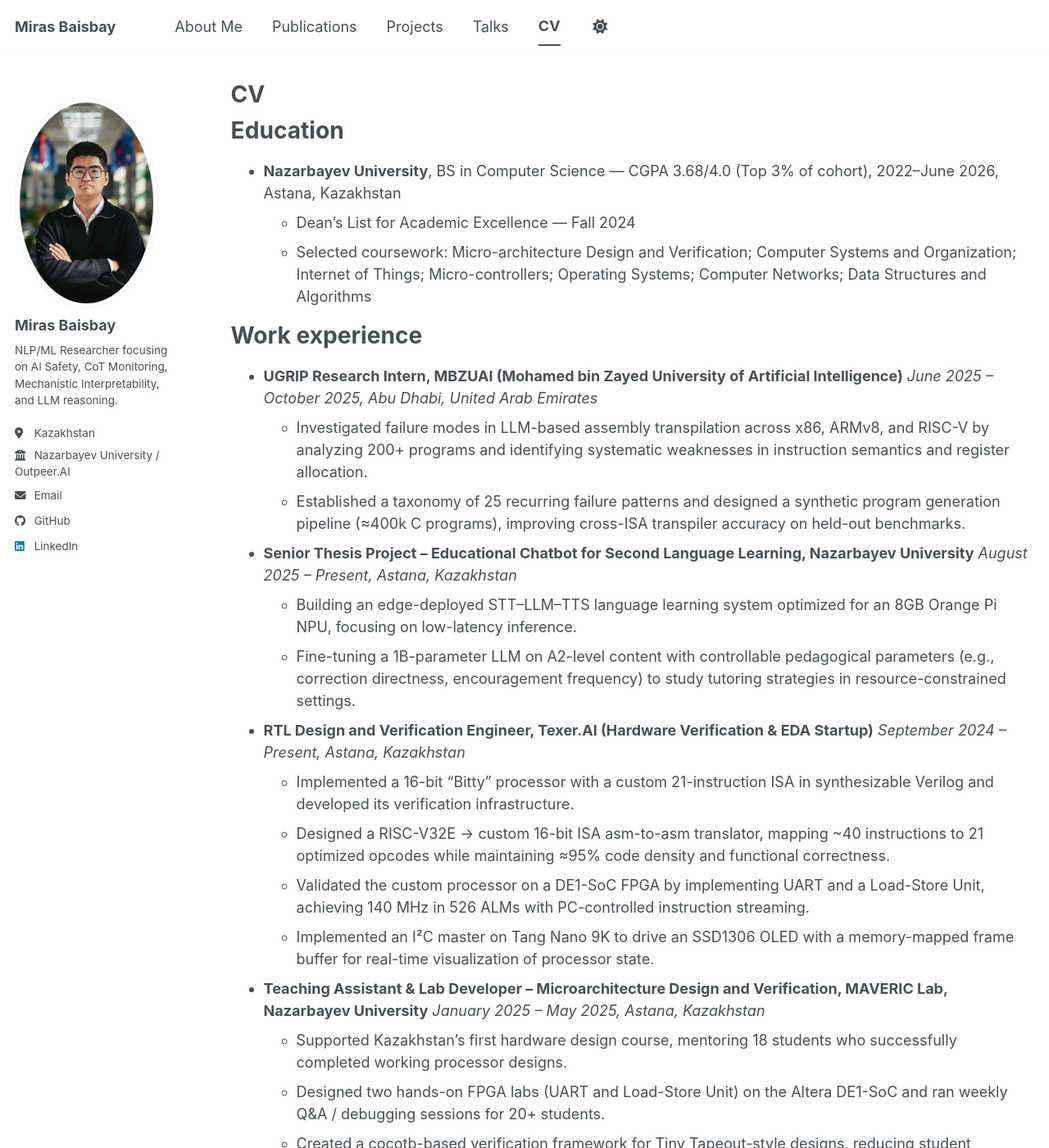
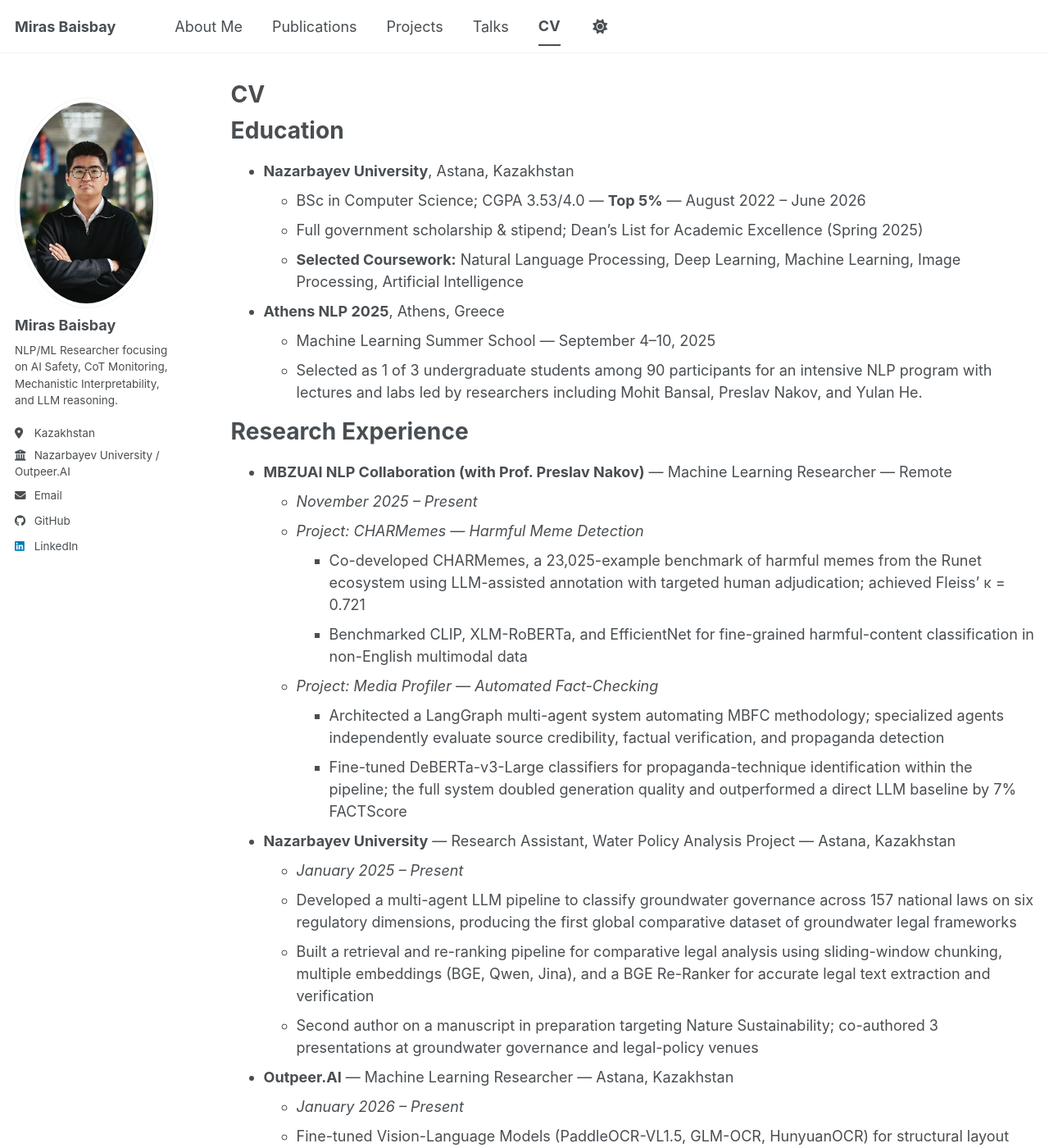
Before and after one commit to mbaisbay/mbaisbay.github.io, a Jekyll site: the page built from _pages/cv.md, in a window 1280 px wide and 1400 px high. Shown: the whole window at 82% size. Built offline with Jekyll 4.4.1, drawn with Linux system fonts in a browser that asks for light colours; a script bundle is joined from its source files by our own code; library files that are not in the unit come from our copies; some of the changed text lies outside the part shown.

Commit message:
Fix CV content: use actual LaTeX CV content
Replaced incorrect hardware/RTL content with the real NLP/ML research
CV: Education, Research Experience (MBZUAI, NU, Outpeer.AI), Publications,
Technical Skills, Honors & Competitions.

Co-Authored-By: Claude Sonnet 4.6 <noreply@anthropic.com>

```diff
--- a/_pages/cv.md
+++ b/_pages/cv.md
@@ -10,58 +10,35 @@ redirect_from:
 
 Education
 ======
-* **Nazarbayev University**, BS in Computer Science — CGPA 3.68/4.0 (Top 3% of cohort), 2022–June 2026, Astana, Kazakhstan
-  * Dean's List for Academic Excellence — Fall 2024
-  * Selected coursework: Micro-architecture Design and Verification; Computer Systems and Organization; Internet of Things; Micro-controllers; Operating Systems; Computer Networks; Data Structures and Algorithms
+* **Nazarbayev University**, Astana, Kazakhstan
+  * BSc in Computer Science; CGPA 3.53/4.0 — **Top 5%** — August 2022 – June 2026
+  * Full government scholarship & stipend; Dean's List for Academic Excellence (Spring 2025)
+  * **Selected Coursework:** Natural Language Processing, Deep Learning, Machine Learning, Image Processing, Artificial Intelligence
 
-Work experience
+* **Athens NLP 2025**, Athens, Greece
+  * Machine Learning Summer School — September 4–10, 2025
+  * Selected as 1 of 3 undergraduate students among 90 participants for an intensive NLP program with lectures and labs led by researchers including Mohit Bansal, Preslav Nakov, and Yulan He.
+
+Research Experience
 ======
-* **UGRIP Research Intern, MBZUAI (Mohamed bin Zayed University of Artificial Intelligence)**
-  *June 2025 – October 2025, Abu Dhabi, United Arab Emirates*
-  * Investigated failure modes in LLM-based assembly transpilation across x86, ARMv8, and RISC-V by analyzing 200+ programs and identifying systematic weaknesses in instruction semantics and register allocation.
-  * Established a taxonomy of 25 recurring failure patterns and designed a synthetic program generation pipeline (≈400k C programs), improving cross-ISA transpiler accuracy on held-out benchmarks.
+* **MBZUAI NLP Collaboration (with Prof. Preslav Nakov)** — Machine Learning Researcher — Remote
+  * *November 2025 – Present*
+  * *Project: CHARMemes — Harmful Meme Detection*
+    * Co-developed CHARMemes, a 23,025-example benchmark of harmful memes from the Runet ecosystem using LLM-assisted annotation with targeted human adjudication; achieved Fleiss' κ = 0.721
+    * Benchmarked CLIP, XLM-RoBERTa, and EfficientNet for fine-grained harmful-content classification in non-English multimodal data
+  * *Project: Media Profiler — Automated Fact-Checking*
+    * Architected a LangGraph multi-agent system automating MBFC methodology; specialized agents independently evaluate source credibility, factual verification, and propaganda detection
+    * Fine-tuned DeBERTa-v3-Large classifiers for propaganda-technique identification within the pipeline; the full system doubled generation quality and outperformed a direct LLM baseline by 7% FACTScore
 
-* **Senior Thesis Project – Educational Chatbot for Second Language Learning, Nazarbayev University**
-  *August 2025 – Present, Astana, Kazakhstan*
-  * Building an edge-deployed STT–LLM–TTS language learning system optimized for an 8GB Orange Pi NPU, focusing on low-latency inference.
-  * Fine-tuning a 1B-parameter LLM on A2-level content with controllable pedagogical parameters (e.g., correction directness, encouragement frequency) to study tutoring strategies in resource-constrained settings.
+* **Nazarbayev University** — Research Assistant, Water Policy Analysis Project — Astana, Kazakhstan
+  * *January 2025 – Present*
+  * Developed a multi-agent LLM pipeline to classify groundwater governance across 157 national laws on six regulatory dimensions, producing the first global comparative dataset of groundwater legal frameworks
+  * Built a retrieval and re-ranking pipeline for comparative legal analysis using sliding-window chunking, multiple embeddings (BGE, Qwen, Jina), and a BGE Re-Ranker for accurate legal text extraction and verification
+  * Second author on a manuscript in preparation targeting Nature Sustainability; co-authored 3 presentations at groundwater governance and legal-policy venues
 
-* **RTL Design and Verification Engineer, Texer.AI (Hardware Verification & EDA Startup)**
-  *September 2024 – Present, Astana, Kazakhstan*
-  * Implemented a 16-bit "Bitty" processor with a custom 21-instruction ISA in synthesizable Verilog and developed its verification infrastructure.
-  * Designed a RISC-V32E → custom 16-bit ISA asm-to-asm translator, mapping ~40 instructions to 21 optimized opcodes while maintaining ≈95% code density and functional correctness.
-  * Validated the custom processor on a DE1-SoC FPGA by implementing UART and a Load-Store Unit, achieving 140 MHz in 526 ALMs with PC-controlled instruction streaming.
-  * Implemented an I²C master on Tang Nano 9K to drive an SSD1306 OLED with a memory-mapped frame buffer for real-time visualization of processor state.
-
-* **Teaching Assistant & Lab Developer – Microarchitecture Design and Verification, MAVERIC Lab, Nazarbayev University**
-  *January 2025 – May 2025, Astana, Kazakhstan*
-  * Supported Kazakhstan's first hardware design course, mentoring 18 students who successfully completed working processor designs.
-  * Designed two hands-on FPGA labs (UART and Load-Store Unit) on the Altera DE1-SoC and ran weekly Q&A / debugging sessions for 20+ students.
-  * Created a cocotb-based verification framework for Tiny Tapeout-style designs, reducing student onboarding time by about 70%.
-
-Selected Projects
-======
-* **Single-Cycle RISC-V RV32I Processor** — *SystemVerilog, C++, Verilator*
-  * Designed a complete RV32I processor supporting all 37 base instructions with a single-cycle datapath.
-  * Built a C++/Verilator co-simulation framework with waveform tracing for cycle-accurate debugging.
-  * Validated the design against the official RISC-V compliance test suite, achieving full ISA conformance.
-
-* **"Bitty" Processor (Tiny Tapeout)** — *Verilog, C++, Verilator*
-  * Architected a 16-bit custom processor with a 21-instruction ISA and 3 instruction formats.
-  * Developed a C++/Verilator co-simulation testbench that uncovered and resolved critical hardware bugs.
-  * Built a custom C++ assembler and disassembler to accelerate firmware development and debugging for the core.
-
-* **SSD1306 OLED Driver on Tang Nano 9K** — *Verilog, I²C*
-  * Implemented a Verilog I²C master FSM for 100 kHz display initialization, configuration, and data transfer.
-  * Designed a pixel-addressable frame buffer with a memory-mapped interface for low-latency rendering.
-  * Integrated custom debug logic to speed up hardware bring-up and visualization of processor internals.
-
-Skills
-======
-* **Hardware Design & Verification:** SystemVerilog, Verilog, cocotb, Verilator, Icarus Verilog, GTKWave
-* **Programming Languages:** C, C++, Python
-* **Tools & Platforms:** Linux, Git/GitHub, Quartus, Gowin EDA, Make/Makefile, Hugging Face, vLLM
-* **Hardware Platforms & Protocols:** DE1-SoC FPGA, Tang Nano 9K, UART, I²C, Wishbone
+* **Outpeer.AI** — Machine Learning Researcher — Astana, Kazakhstan
+  * *January 2026 – Present*
+  * Fine-tuned Vision-Language Models (PaddleOCR-VL1.5, GLM-OCR, HunyuanOCR) for structural layout extraction; designed an agreement-based ensemble routing low-confidence cases to a frontier LLM, reducing API costs by 80%
 
 Publications
 ======
@@ -69,14 +46,21 @@ Publications
     {% include archive-single-cv.html %}
   {% endfor %}</ul>
 
-Teaching
+Technical Skills
 ======
-  <ul>{% for post in site.teaching reversed %}
-    {% include archive-single-cv.html %}
-  {% endfor %}</ul>
+* **Languages & Tools:** Python, C++, C, SQL, Git, Linux, Bash, Docker, Weights & Biases (WandB)
+* **ML/AI:** PyTorch, Hugging Face Transformers, LangChain, LangGraph, OpenAI API, FAISS, RAG
 
-Service and leadership
+Honors & Competitions
 ======
-* **Co-Lead, Google Developer Group at Nazarbayev University**, January 2024 – Present
-  * Coordinated a 20-person organizing team for a 60-member developer community, managing event logistics and communication with university administration.
-  * Organized the "Google Solution Challenge Camp" with ~60 participants and external guest speakers, and established standardized communication workflows between the club and the university.
+* **Yessenov Foundation Scholarship & Advanced LLM Program** — Fellow / Grant Recipient (~5% Acceptance Rate) — Remote
+  * *February 2026 – July 2026*
+  * Awarded a highly competitive national grant to complete an intensive frontier LLM engineering program, gaining hands-on expertise in distributed training, alignment, inference optimization, and multimodal architectures
+
+* **AI Safety & LLM Evaluation Program \| Monoid** — Fellow — Remote
+  * *March 2026 – June 2026*
+  * Designing evaluation pipelines using Inspect AI and lm-eval-harness to systematically assess LLM alignment, robustness, and factual accuracy on benchmarks including TruthfulQA and MMLU
+
+* **SemEval 2026 – Task 13: Machine-Generated Code Detection, Subtask C** — Machine Learning Researcher — Remote
+  * *November 2025 – February 2026*
+  * Placed **Top-9** globally on a private benchmark for 4-way machine-generated code detection by fine-tuning ModernBERT with metric learning and focal loss
```
